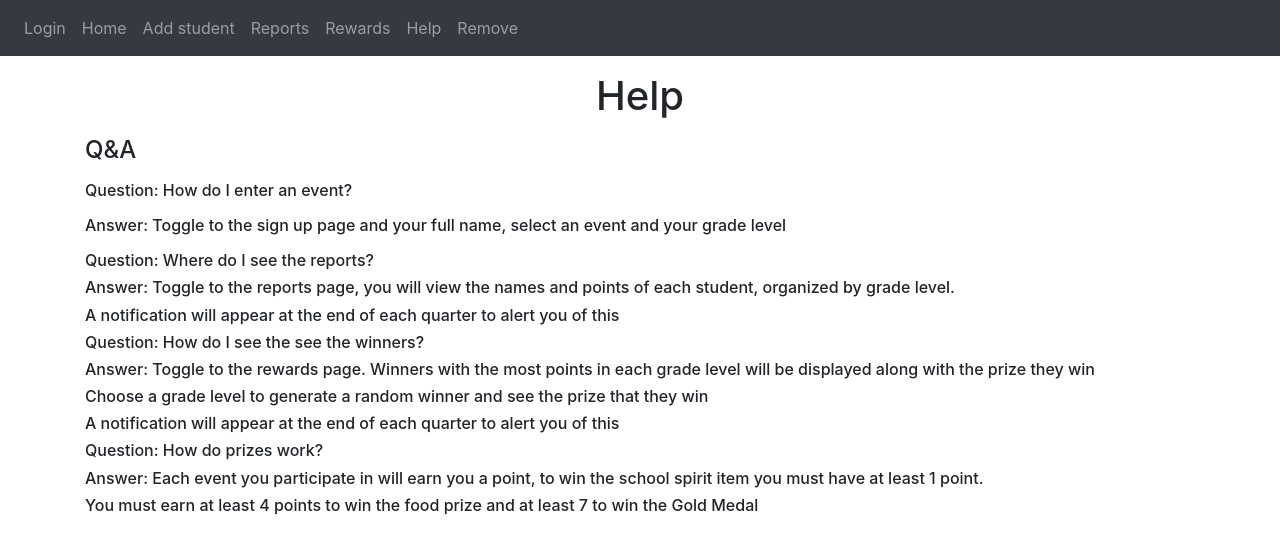
After one commit to TahaL863/23nlc, a Flask app: page /help in a window 1280 px wide. The commit adds this page. Shown: the top 554 px of the page. Run offline with Flask 2, Linux system fonts and the light colour scheme; some libraries are stand-ins or nearby versions.

Commit message:
Database Remove added and restructured home and main. Added new htmls

```diff
--- a/website/auth.py
+++ b/website/auth.py
@@ -28,30 +28,31 @@ def reports_scheduler():
     #hours=0.017)
     scheduler.start()
 
+
 @auth.route('/', methods=['GET', 'POST'])
 def home():
-    if request.method == 'POST':
-        student_name = request.form.get('student_name')
-        event_name = request.form.get('event_name')
-        grade_level = request.form.get('grade_level')
-        spacecheck=student_name.split()
-        # print(spacecheck)
-        # print('Len:' + str(len(spacecheck)))
-        # print(student_name.isalpha())
+    # if request.method == 'POST':
+    #     student_name = request.form.get('student_name')
+    #     event_name = request.form.get('event_name')
+    #     grade_level = request.form.get('grade_level')
+    #     spacecheck=student_name.split()
+    #     # print(spacecheck)
+    #     # print('Len:' + str(len(spacecheck)))
+    #     # print(student_name.isalpha())
 
-        # Name validation
-        if len(spacecheck) == 2 and spacecheck[0].isalpha() and spacecheck[1].isalpha():
-            flash('Entry inputed', category='success')
-            new_user = User(student_name=student_name, event_name=event_name, grade_level=grade_level)
-            db.session.add(new_user)
-            db.session.commit()
+    #     # Name validation
+    #     if len(spacecheck) == 2 and spacecheck[0].isalpha() and spacecheck[1].isalpha():
+    #         flash('Entry inputed', category='success')
+    #         new_user = User(student_name=student_name, event_name=event_name, grade_level=grade_level)
+    #         db.session.add(new_user)
+    #         db.session.commit()
 
-            print('Field written to DB')
-            user = User.query.filter_by(student_name=student_name).first()
+    #         print('Field written to DB')
+    #         user = User.query.filter_by(student_name=student_name).first()
 
-            print('Event ID:' + user.event_name, ' Grade Level:'  + user.grade_level)
-        else:
-            flash('student name must be alphabetic and have one space in between', category='error')
+    #         print('Event ID:' + user.event_name, ' Grade Level:'  + user.grade_level)
+    #     else:
+    #         flash('student name must be alphabetic and have one space in between', category='error')
     return render_template("home.html")
 
 @auth.route("/login", methods=['GET'])
@@ -69,6 +70,7 @@ def reports():
         #grade_level = request.form.get('grade_level')
         grade_level = request.form.get('grades_field')
         print('Grade level selected for report is:' + str(grade_level))
+        flash('Grade level selected is ' + grade_level, category='success')
     else:
         grade_level = None
 
@@ -163,6 +165,7 @@ def rewards():
 
     if request.method == 'POST':
         grade_level = request.form.get('grade_level')
+        flash('Grade level selected is ' + grade_level, category='success')
         maxUsersByGrade = User.query.filter_by(grade_level=grade_level).count()
         # print('MaxUsersByGrade:' + str(maxUsersByGrade))
 
@@ -196,6 +199,53 @@ def rewards():
 
     return render_template("rewards.html", highestPbyGrades=highestPbyGradeList)
 
-@auth.route('/main', methods=['GET', 'POST'])
-def main():
-    return render_template("main.html")
+@auth.route('/help', methods=['GET', 'POST'])
+def help():
+    return render_template("help.html")
+
+@auth.route('/remove', methods=['GET', 'POST'])
+def remove():
+    if request.method == 'POST':
+        student_name = request.form.get('student_name')
+        event_name = request.form.get('event_name')
+        grade_level = request.form.get('grade_level')
+        checker = User.query.filter_by(student_name=student_name).count()
+        #checker2 = User.query.filter_by(event_name=event_name).count()
+        #checker3 = User.query.filter_by(grade_level=event_name).count()
+        if checker >= 1:
+            #event_name = request.form.get('event_name')
+            #User.query.filter_by(student_name=student_name):
+            #grade_level = request.form.get('grade_level')
+            User.query.filter_by(student_name=student_name, event_name=event_name, grade_level=grade_level).delete()
+            db.session.commit()
+            flash('Entry removed', category='success')
+            #return render_template("remove.html")
+        else:
+            flash('Entry not found', category='error')
+    return render_template("remove.html")
+
+@auth.route('/addstudent', methods=['GET', 'POST'])
+def addstudent():
+    if request.method == 'POST':
+        student_name = request.form.get('student_name')
+        event_name = request.form.get('event_name')
+        grade_level = request.form.get('grade_level')
+        spacecheck=student_name.split()
+        # print(spacecheck)
+        # print('Len:' + str(len(spacecheck)))
+        # print(student_name.isalpha())
+
+        # Name validation
+        if len(spacecheck) == 2 and spacecheck[0].isalpha() and spacecheck[1].isalpha():
+            flash('Entry inputed', category='success')
+            new_user = User(student_name=student_name, event_name=event_name, grade_level=grade_level)
+            db.session.add(new_user)
+            db.session.commit()
+
+            print('Field written to DB')
+            user = User.query.filter_by(student_name=student_name).first()
+
+            print('Event ID:' + user.event_name, ' Grade Level:'  + user.grade_level)
+        else:
+            flash('student name must be alphabetic and have one space in between', category='error')
+    return render_template("addstudent.html")
--- a/website/templates/base.html
+++ b/website/templates/base.html
@@ -31,9 +31,11 @@
         <div class="navbar-nav">
             <a class="nav-item nav-link" id="login" href="/login">Login</a>
             <a class="nav-item nav-link" id="home" href="/">Home</a>
+            <a class="nav-item nav-link" id="addstudent" href="/addstudent">Add student</a>
             <a class="nav-item nav-link" id="reports" href="/reports">Reports</a>
             <a class="nav-item nav-link" id="rewards" href="/rewards">Rewards</a>
-            <a class="nav-item nav-link" id="main" href="/main">Main</a>
+            <a class="nav-item nav-link" id="help" href="/help">Help</a>
+            <a class="nav-item nav-link" id="remove" href="/remove">Remove</a>
         </div>
       </div>
     </nav>
@@ -55,10 +57,10 @@
       </div>
       {% endif %} {% endfor %} {% endif %} {% endwith %}
 
-
     <div class="container">
         {% block content %}
         {% endblock %}
+
     </div>
    <script
       src="https://code.jquery.com/jquery-3.2.1.slim.min.js"
--- /dev/null
+++ b/website/templates/help.html
@@ -0,0 +1,80 @@
+{% extends "base.html" %} {% block title %}Changed{% endblock %}
+
+{% block content %}
+<p>
+</p>
+</p><center><h1> Help </h1></center>
+<p>
+</p>
+<p>
+</p>
+<p>
+</p>
+<p>
+</p>
+<p>
+</p>
+<p>
+</p>
+<p>
+</p>
+<p>
+</p>
+<h4> Q&A</h4>
+<p>
+</p>
+<p>
+</p>
+<p>
+</p>
+<p>
+</p>
+<p>
+</p>
+<p>
+</p>
+<p>
+</p>
+<p>
+</p>
+<h6> Question: How do I enter an event?</h6>
+<p>
+</p>
+<p>
+</p>
+<p>
+</p>
+<p>
+</p>
+<p>
+</p>
+<h6> Answer: Toggle to the sign up page and your full name, select an event and your grade level</h6>
+<p>
+</p>
+<p>
+</p>
+<p>
+</p>
+<p>
+</p>
+<p>
+</p>
+<h6> Question: Where do I see the reports? </h6>
+<h6> Answer: Toggle to the reports page, you will view the names and points of each student, organized by grade level.</h6>
+<h6> A notification will appear at the end of each quarter to alert you of this</h6>
+<h6> Question: How do I see the see the winners?</h6>
+<h6> Answer: Toggle to the rewards page. Winners with the most points in each grade level will be displayed along with the prize they win</h6>
+<h6> Choose a grade level to generate a random winner and see the prize that they win</h6>
+<h6> A notification will appear at the end of each quarter to alert you of this</h6>
+<h6> Question: How do prizes work?</h6>
+<h6> Answer: Each event you participate in will earn you a point, to win the school spirit item you must have at least 1 point.</h6>
+<h6> You must earn at least 4 points to win the food prize and at least 7 to win the Gold Medal</h6>
+<!-- box{
+    width: 100px;
+    height: 100px;
+    border: 1px solid black;
+    } -->
+
+
+
+{% endblock %}
```
Also changed, not shown: website/templates/addstudent.html (added, +16 -0 lines), website/templates/home.html (+44 -11 lines), website/templates/main.html (deleted, +0 -21 lines), website/templates/remove.html (added, +16 -0 lines), instance/database.db.
